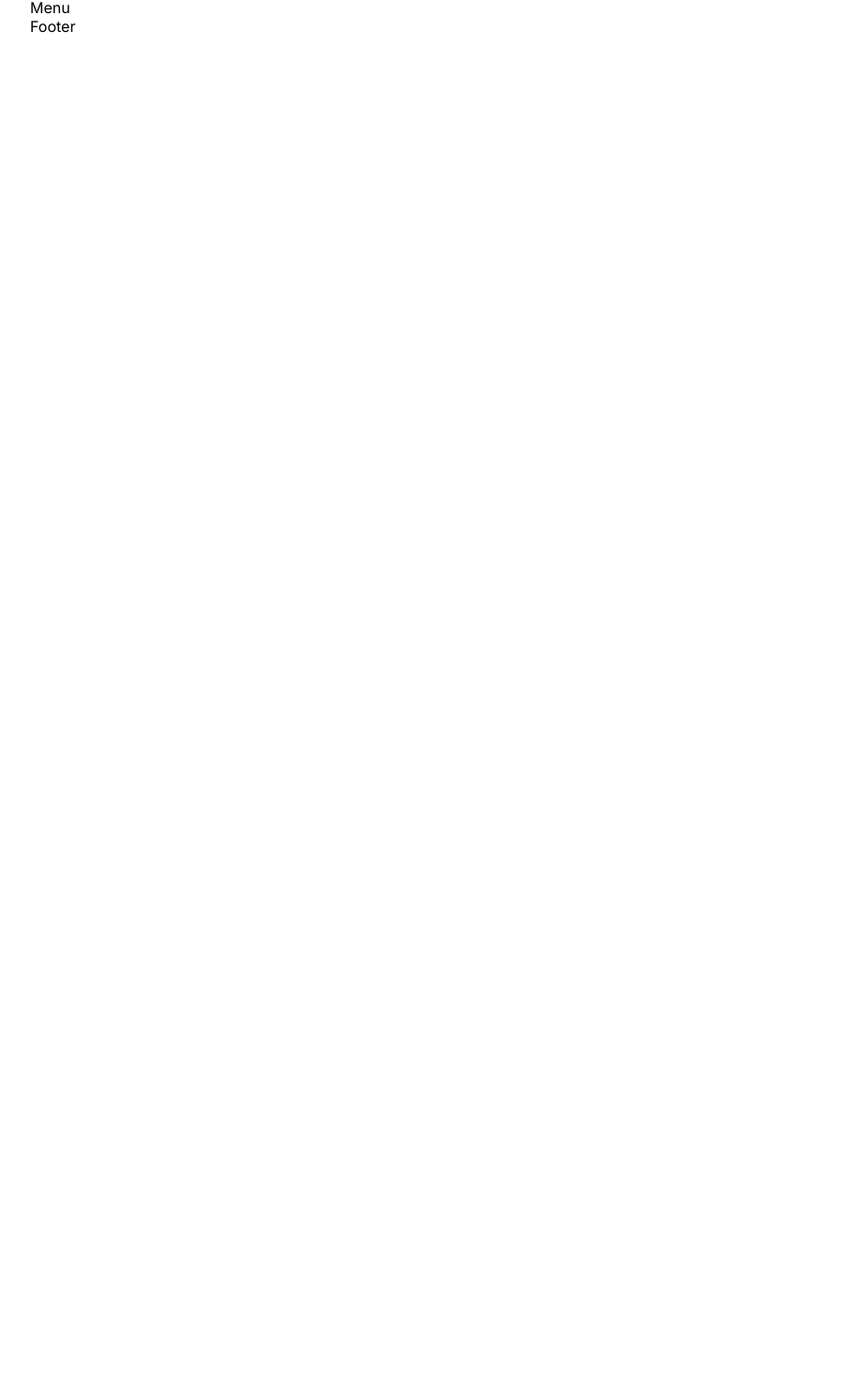
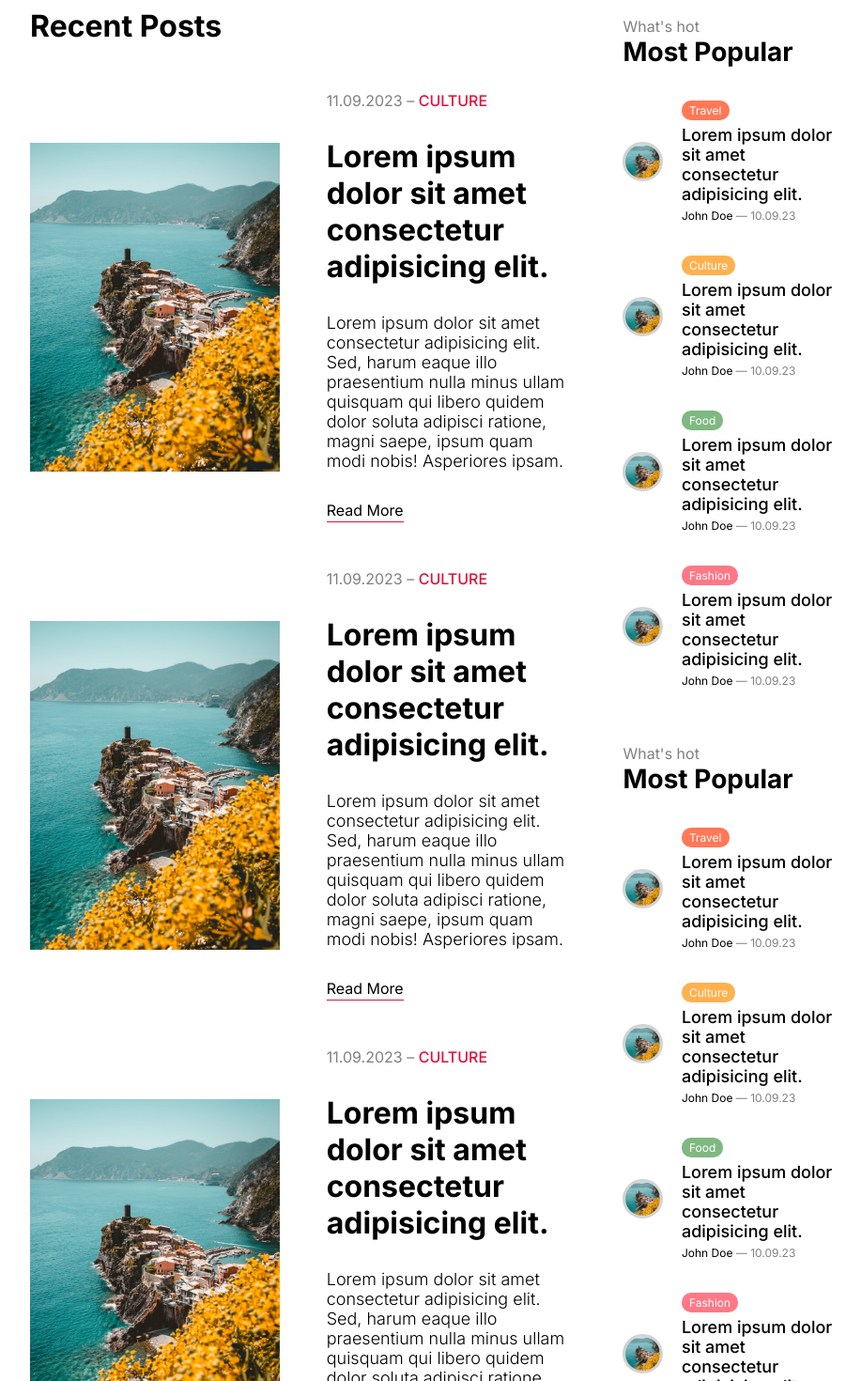
Before and after one commit to Op-Pautu/next-blog, a Next.js app: page / in a window 1280 px wide. Shown: the part 1312-2782 px from the top of the page at 94% size, without its empty margins (176-1093 px from the left). Before the commit the page ends 1350 px from the top, so only its background shows below. Built offline with nearby package versions, Linux system fonts and the light colour scheme.

Commit message:
Design CardList and work on menu

```diff
--- a/src/app/homepage.module.css
+++ b/src/app/homepage.module.css
@@ -0,0 +1,4 @@
+.content {
+    display: flex;
+    gap: 50px;
+}
--- /dev/null
+++ b/src/components/card/Card.jsx
@@ -0,0 +1,26 @@
+import Image from "next/image";
+import styles from "./card.module.css";
+import Link from "next/link";
+const Card = () => {
+  return (
+    <div className={styles.container}>
+      <div className={styles.imageContainer}>
+        <Image src="/p1.jpeg" alt="" fill className={styles.image}/>
+      </div>
+      <div className={styles.textContainer}>
+        <div className={styles.detail}>
+            <span className={styles.date}>11.09.2023 – </span>
+            <span className={styles.category}>CULTURE</span>
+        </div>
+        <Link href="/">
+            <h1 className="">Lorem ipsum dolor sit amet consectetur adipisicing elit.</h1>
+        </Link>
+        <p className={styles.desc}>Lorem ipsum dolor sit amet consectetur adipisicing elit. Sed, harum eaque illo praesentium nulla minus ullam quisquam qui libero quidem dolor soluta adipisci ratione, magni saepe, ipsum quam modi nobis!
+        Asperiores ipsam.</p>
+        <Link href="/" className={styles.link}>Read More</Link>
+      </div>
+    </div>
+  );
+};
+
+export default Card;
--- /dev/null
+++ b/src/components/card/card.module.css
@@ -0,0 +1,43 @@
+.container {
+    margin-bottom: 50px;
+    display: flex;
+    gap: 50px;
+    align-items: center;
+}
+
+.imageContainer {
+    flex: 1;
+    height: 350px;
+    position: relative;
+}
+.image {
+    object-fit: cover;
+}
+
+.textContainer {
+    flex: 1;
+    display: flex;
+    flex-direction: column;
+    gap: 30px;
+}
+
+.date {
+    color: gray;
+}
+
+.category {
+    color: crimson;
+    font-weight: 500;
+}
+
+.desc {
+    font-size: 18px;
+    font-weight: 300;
+    color: var(--softTextColor);
+}
+
+.link {
+    border-bottom: 1px solid crimson;
+    width: max-content;
+    padding: 2px 0;
+}
--- a/src/components/cardList/CardList.jsx
+++ b/src/components/cardList/CardList.jsx
@@ -1,11 +1,21 @@
-import Pagination from '../pagination/Pagination'
-import styles from './cardList.module.css'
+import Card from "../card/Card";
+import Pagination from "../pagination/Pagination";
+import styles from "./cardList.module.css";
 const CardList = () => {
   return (
-    <div className={styles.container}>CardList
-    <Pagination/>
+    <div className={styles.container}>
+      <h1 className={styles.title}>Recent Posts</h1>
+      <div className={styles.posts}>
+        <Card />
+        <Card />
+        <Card />
+        <Card />
+        <Card />
+        <Card />
+      </div>
+      <Pagination />
     </div>
-  )
-}
+  );
+};
 
-export default CardList
+export default CardList;
--- a/src/components/cardList/cardList.module.css
+++ b/src/components/cardList/cardList.module.css
@@ -0,0 +1,7 @@
+.container {
+    flex: 5;
+}
+
+.title {
+    margin: 50px 0;
+}
--- a/src/components/menu/Menu.jsx
+++ b/src/components/menu/Menu.jsx
@@ -1,8 +1,123 @@
-import styles from './menu.module.css'
+import Link from "next/link";
+import styles from "./menu.module.css";
+import Image from "next/image";
 const Menu = () => {
   return (
-    <div className={styles.container}>Menu</div>
-  )
-}
+    <div className={styles.container}>
+      <h2 className={styles.subtitle}>{"What's hot"}</h2>
+      <h1 className={styles.title}>Most Popular</h1>
+      <div className={styles.items}>
+        <Link href="/" className={styles.item}>
+          <div className={styles.imageContainer}>
+            <Image src="/p1.jpeg" alt="" fill className={styles.image}/>
+          </div>
+          <div className={styles.textContainer}>
+            <span className={`${styles.category} ${styles.travel}`}>Travel</span>
+            <h3 className={styles.postTitle}>Lorem ipsum dolor sit amet consectetur adipisicing elit. </h3>
+            <div className={styles.detail}>
+              <span className={styles.username}>John Doe</span>
+              <span className={styles.date}> — 10.09.23</span>
+            </div>
+          </div>
+        </Link>
+        <Link href="/" className={styles.item}>
+          <div className={styles.imageContainer}>
+            <Image src="/p1.jpeg" alt="" fill className={styles.image}/>
+          </div>
+          <div className={styles.textContainer}>
+            <span className={`${styles.category} ${styles.culture}`}>Culture</span>
+            <h3 className={styles.postTitle}>Lorem ipsum dolor sit amet consectetur adipisicing elit. </h3>
+            <div className={styles.detail}>
+              <span className={styles.username}>John Doe</span>
+              <span className={styles.date}> — 10.09.23</span>
+            </div>
+          </div>
+        </Link>
+        <Link href="/" className={styles.item}>
+          <div className={styles.imageContainer}>
+            <Image src="/p1.jpeg" alt="" fill className={styles.image}/>
+          </div>
+          <div className={styles.textContainer}>
+            <span className={`${styles.category} ${styles.food}`}>Food</span>
+            <h3 className={styles.postTitle}>Lorem ipsum dolor sit amet consectetur adipisicing elit. </h3>
+            <div className={styles.detail}>
+              <span className={styles.username}>John Doe</span>
+              <span className={styles.date}> — 10.09.23</span>
+            </div>
+          </div>
+        </Link>
+        <Link href="/" className={styles.item}>
+          <div className={styles.imageContainer}>
+            <Image src="/p1.jpeg" alt="" fill className={styles.image}/>
+          </div>
+          <div className={styles.textContainer}>
+            <span className={`${styles.category} ${styles.fashion}`}>Fashion</span>
+            <h3 className={styles.postTitle}>Lorem ipsum dolor sit amet consectetur adipisicing elit. </h3>
+            <div className={styles.detail}>
+              <span className={styles.username}>John Doe</span>
+              <span className={styles.date}> — 10.09.23</span>
+            </div>
+          </div>
+        </Link>
+      </div>
+      <h2 className={styles.subtitle}>{"What's hot"}</h2>
+      <h1 className={styles.title}>Most Popular</h1>
+      <div className={styles.items}>
+        <Link href="/" className={styles.item}>
+          <div className={styles.imageContainer}>
+            <Image src="/p1.jpeg" alt="" fill className={styles.image}/>
+          </div>
+          <div className={styles.textContainer}>
+            <span className={`${styles.category} ${styles.travel}`}>Travel</span>
+            <h3 className={styles.postTitle}>Lorem ipsum dolor sit amet consectetur adipisicing elit. </h3>
+            <div className={styles.detail}>
+              <span className={styles.username}>John Doe</span>
+              <span className={styles.date}> — 10.09.23</span>
+            </div>
+          </div>
+        </Link>
+        <Link href="/" className={styles.item}>
+          <div className={styles.imageContainer}>
+            <Image src="/p1.jpeg" alt="" fill className={styles.image}/>
+          </div>
+          <div className={styles.textContainer}>
+            <span className={`${styles.category} ${styles.culture}`}>Culture</span>
+            <h3 className={styles.postTitle}>Lorem ipsum dolor sit amet consectetur adipisicing elit. </h3>
+            <div className={styles.detail}>
+              <span className={styles.username}>John Doe</span>
+              <span className={styles.date}> — 10.09.23</span>
+            </div>
+          </div>
+        </Link>
+        <Link href="/" className={styles.item}>
+          <div className={styles.imageContainer}>
+            <Image src="/p1.jpeg" alt="" fill className={styles.image}/>
+          </div>
+          <div className={styles.textContainer}>
+            <span className={`${styles.category} ${styles.food}`}>Food</span>
+            <h3 className={styles.postTitle}>Lorem ipsum dolor sit amet consectetur adipisicing elit. </h3>
+            <div className={styles.detail}>
+              <span className={styles.username}>John Doe</span>
+              <span className={styles.date}> — 10.09.23</span>
+            </div>
+          </div>
+        </Link>
+        <Link href="/" className={styles.item}>
+          <div className={styles.imageContainer}>
+            <Image src="/p1.jpeg" alt="" fill className={styles.image}/>
+          </div>
+          <div className={styles.textContainer}>
+            <span className={`${styles.category} ${styles.fashion}`}>Fashion</span>
+            <h3 className={styles.postTitle}>Lorem ipsum dolor sit amet consectetur adipisicing elit. </h3>
+            <div className={styles.detail}>
+              <span className={styles.username}>John Doe</span>
+              <span className={styles.date}> — 10.09.23</span>
+            </div>
+          </div>
+        </Link>
+      </div>
+    </div>
+  );
+};
 
-export default Menu
+export default Menu;
--- a/src/components/menu/menu.module.css
+++ b/src/components/menu/menu.module.css
@@ -0,0 +1,88 @@
+.container {
+    flex: 2;
+    margin-top: 60px;
+}
+
+.subtitle {
+    color: gray;
+    font-size: 16px;
+    font-weight: 400;
+}
+
+.title {
+    font-size: 28px;
+}
+.items {
+    display: flex;
+    flex-direction: column;
+    gap: 35px;
+    margin-top: 35px;
+    margin-bottom: 60px;
+}
+.item {
+    display: flex;
+    align-items: center;
+    gap: 20px;
+}
+
+.imageContainer {
+    flex: 1;
+    aspect-ratio: 1/1;
+    position: relative;
+}
+
+.image {
+    border-radius: 50%;
+    border: 3px solid lightgray;
+    object-fit: cover;
+}
+.textContainer {
+    flex: 4;
+    display: flex;
+    flex-direction: column;
+    gap: 5px;
+}
+
+.category{
+    padding: 3px 8px;
+    border-radius: 10px;
+    font-size: 12px;
+    color: white;
+    width: max-content;
+}
+
+.category.travel {
+    background-color: #ff7857;
+}
+.culture {
+  background-color: #ffb14f;
+}
+
+.food {
+  background-color: #7fb881;
+}
+
+.fashion {
+  background-color: #ff7887;
+}
+
+.coding {
+  background-color: #775aec;
+}
+
+.style {
+  background-color: #789cff;
+}
+.postTitle {
+    font-size: 18px;
+    font-weight: 500;
+    color: var(--softTextColor);
+}
+
+.detail {
+    font-size: 12px;
+}
+
+.date {
+    color: gray;
+}
```
